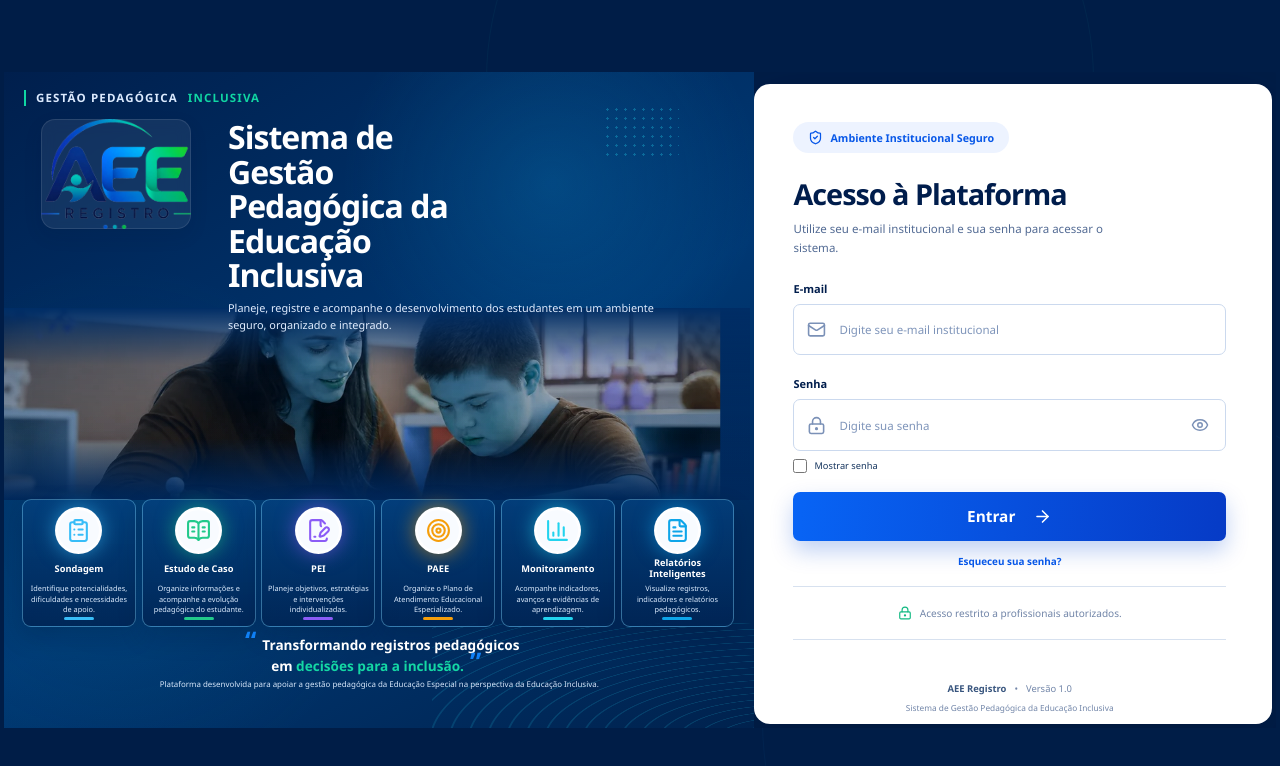
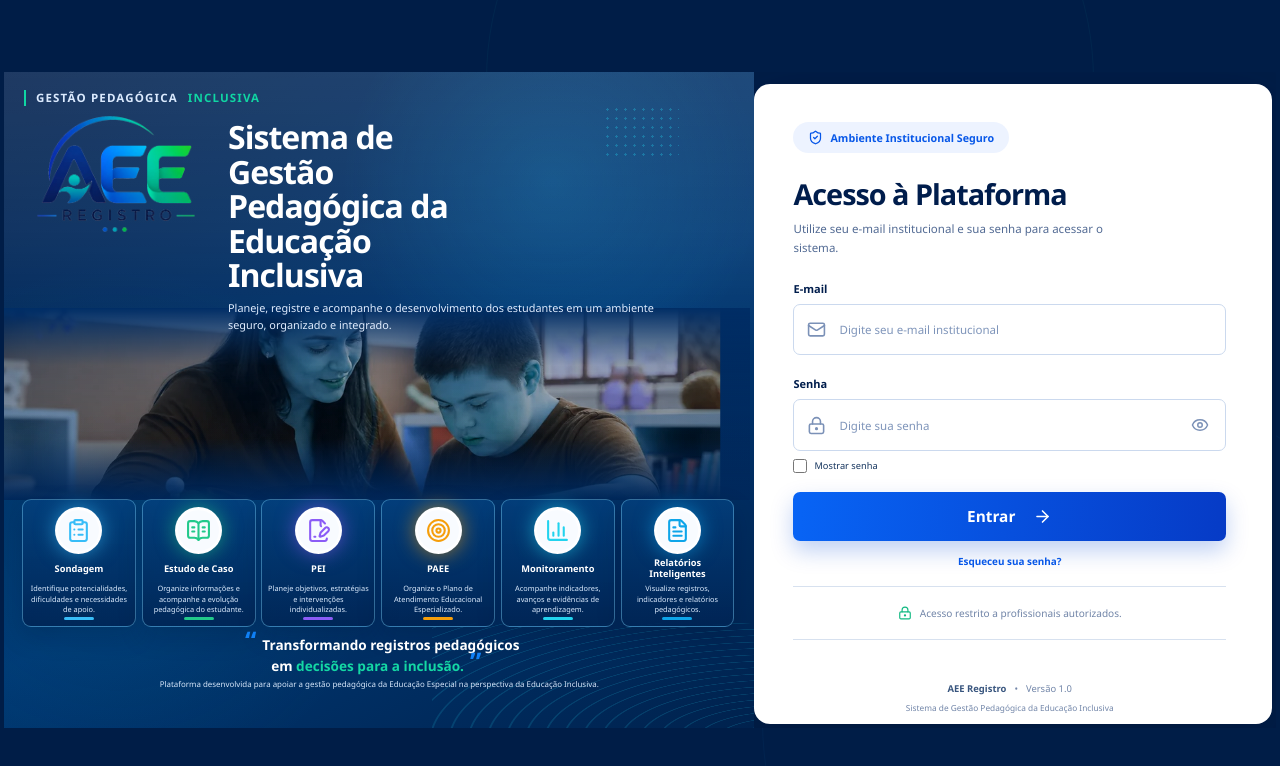
Before and after one commit to terezinhasouzacosta-netizen/aee-registro-eraa, a React (Vite) app: page /login in a window 1280 px wide. Shown: the top 766 px of the page. Built offline with nearby package versions, Linux system fonts and the light colour scheme; no server answers.

Commit message:
style: aprimora contraste da logo no login

```diff
--- a/src/styles/login.css
+++ b/src/styles/login.css
@@ -56,6 +56,7 @@
   padding: clamp(18px, 1.7vw, 22px) clamp(14px, 1.6vw, 20px) 12px;
   color: #ffffff;
   background:
+    linear-gradient(to bottom, rgba(255, 255, 255, 0.12) 0%, rgba(255, 255, 255, 0.07) 24%, transparent 43%),
     radial-gradient(circle at 73% 17%, rgba(14, 165, 233, 0.2), transparent 27%),
     radial-gradient(circle at 15% 70%, rgba(8, 145, 178, 0.12), transparent 34%),
     linear-gradient(150deg, #001f4d 0%, #003873 55%, #00224e 100%);
@@ -139,19 +140,11 @@
 }
 
 .login-logo-frame {
-  position: relative;
-  isolation: isolate;
   width: min(82%, 150px);
   aspect-ratio: 700 / 514;
   display: block;
   justify-self: center;
-  border-radius: 14px;
-  background: rgba(255, 255, 255, 0.07);
-  box-shadow:
-    inset 0 0 0 1px rgba(255, 255, 255, 0.1),
-    0 7px 18px rgba(0, 16, 45, 0.1);
-  backdrop-filter: blur(7px);
-  -webkit-backdrop-filter: blur(7px);
+  transform: scale(1.05);
 }
 
 .login-logo-frame img {
@@ -854,6 +847,7 @@
     padding: 16px 20px;
     color: #ffffff;
     background:
+      linear-gradient(to bottom, rgba(255, 255, 255, 0.12), rgba(255, 255, 255, 0.06)),
       radial-gradient(circle at 75% 15%, rgba(14, 165, 233, 0.18), transparent 35%),
       linear-gradient(145deg, #001f4d, #003873);
   }
@@ -863,12 +857,7 @@
     aspect-ratio: 700 / 514;
     display: grid;
     place-items: center;
-    border-radius: 12px;
-    background: rgba(255, 255, 255, 0.07);
-    box-shadow:
-      inset 0 0 0 1px rgba(255, 255, 255, 0.1),
-      0 7px 18px rgba(0, 16, 45, 0.1);
-    backdrop-filter: blur(7px);
+    transform: scale(1.05);
   }
 
   .login-mobile-logo-frame img {
```
